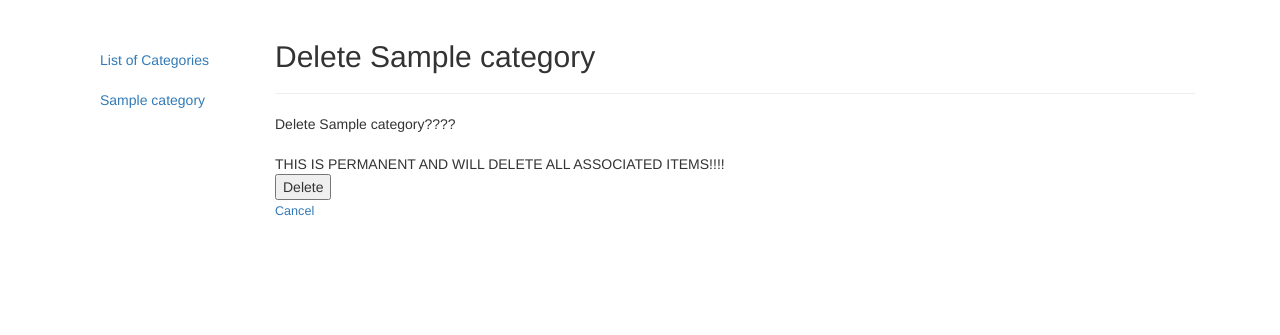
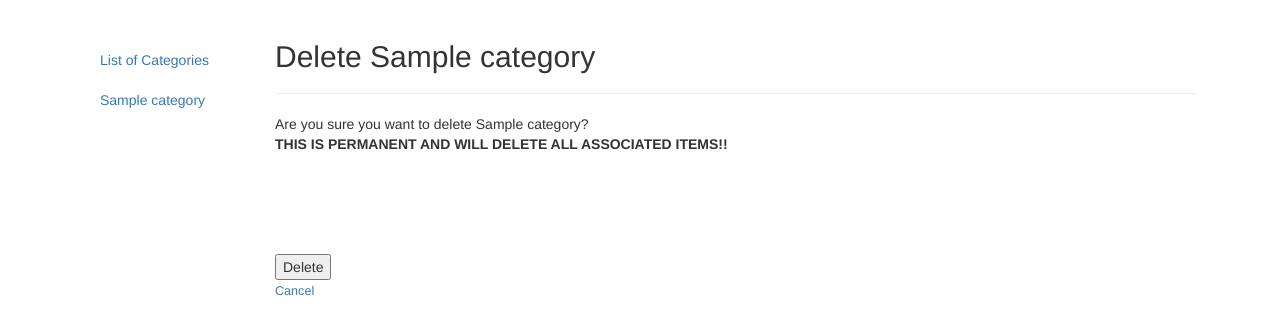
Before and after one commit to jerrywardlow/p3catalog, a Flask app: template templates/category/categorydelete.html in a window 1280 px wide. Shown: the part 52-387 px from the top of the page. Run offline with Flask 2, Linux system fonts and the light colour scheme; the template is opened without the code that fills it: most values are stand-ins (such as "Sample title", 1, 10 or a date in 2020); some libraries are stand-ins or nearby versions.

Commit message:
Adjusted formatting

```diff
--- a/templates/category/categorydelete.html
+++ b/templates/category/categorydelete.html
@@ -5,14 +5,13 @@
 {% block content %}
 <h2>Delete {{category.name}}</h2>
 <hr>
-Delete {{category.name}}????</br></br>
+Are you sure you want to delete {{category.name}}?</br>
 
-THIS IS PERMANENT AND WILL DELETE ALL ASSOCIATED ITEMS!!!!
+<b>THIS IS PERMANENT AND WILL DELETE ALL ASSOCIATED ITEMS!!</b></br></br></br></br></br></br>
 
 <form action = '{{url_for('categoryDelete', category_id=category.id)}}' method = 'POST'>
   <input type="hidden" name="_csrf_token" value="{{ csrf_token() }}">
 <input type='submit', value = 'Delete'></br>
 <a style="font-size:90%" href='{{url_for('categoryHome', category_id = category.id)}}'>Cancel</a>
 
-
 {% endblock %}
```
